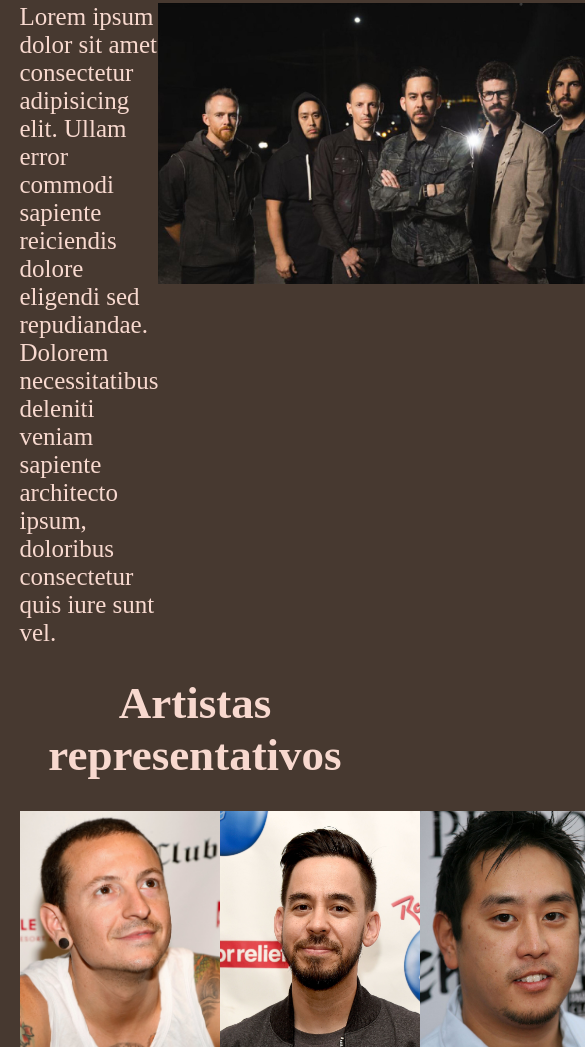
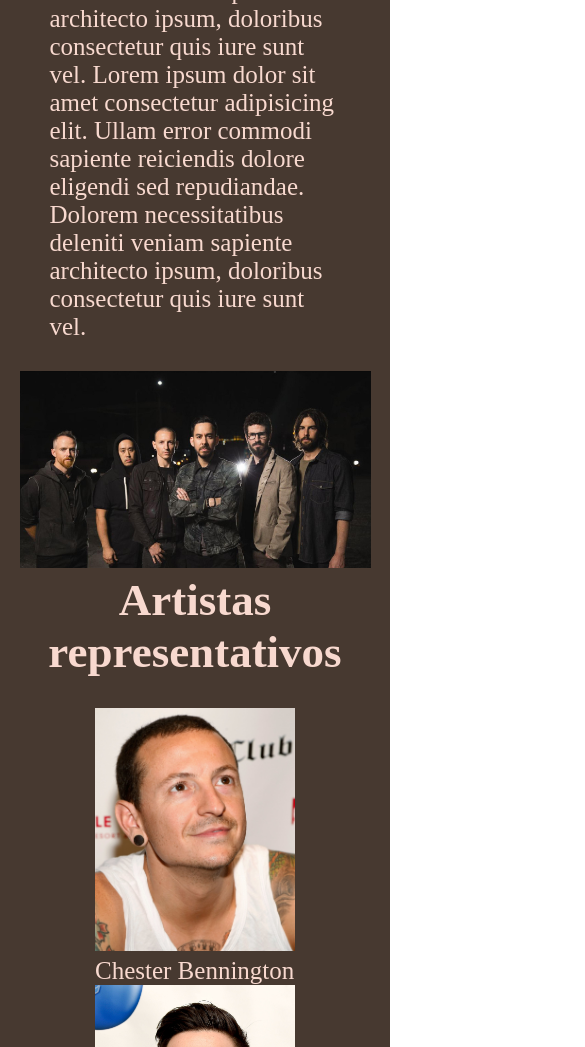
Before and after one commit to AlejaB-droid/Artistas, a plain HTML site: page linkin-park.html in a window 390 px wide. Shown: the part 953-2000 px from the top of the page, 585 px wide, since content can reach past the window. Drawn offline with Linux system fonts and the light colour scheme.

Commit message:
Fixin linkin park V2

```diff
--- a/assets/css/style.css
+++ b/assets/css/style.css
@@ -175,20 +175,24 @@ footer {
 	position: fixed;
 	bottom: 0;
 	left: 0;
+	right: 0;
 	width: 100%;
 }
 
 /* Estilos Linkin  Park */
 
-body {
+.main-linkinPark {
 	background-color: #473930;
+	margin-bottom: 55px;
 }
 
 .cover-container {
 	background-image: url(../img/cover_lk.jpg);
 	background-size: cover;
 	background-repeat: no-repeat;
-	height: 100vh;
+	background-position: center;
+	height: 650px;
+	width: 100%;
 	position: relative;
 }
 .cover-container h1 {
@@ -216,13 +220,25 @@ body {
 	font-size: 45px;
 	font-weight: bold;
 	text-align: center;
-	margin: 30px 0;
+	margin-bottom: 30px;
 }
 
 .main-container .container-trajectory {
 	display: grid;
 	grid-template-columns: repeat(2, 1fr);
 	font-size: 25px;
+}
+.main-container .container-trajectory p {
+
+	justify-self: center;
+	align-self: center;
+	padding: 30px;
+}
+.main-container .container-trajectory figure {
+	width: 100%;
+}
+.main-container .container-trajectory figure img{
+	width: 100%;
 }
 
 .main-container .container-artists {
@@ -234,8 +250,21 @@ body {
 
 .photo-artist {
 	width: 200px;
+	justify-self: center;
+	align-self: center;
 }
 
 .photo-artist img {
 	width: 100%;
 }
+
+/* Responsive Linkin Park */
+@media (max-width: 768px) {
+	.main-container .container-trajectory {
+		grid-template-columns: 1fr;
+	}
+
+	.main-container .container-artists {
+		grid-template-columns: 1fr;
+	}
+}
--- a/linkin-park.html
+++ b/linkin-park.html
@@ -9,21 +9,26 @@
 	</head>
 	<body>
 		<div class="cover-container">
-			<a href="./index.html">Inicio</a>
+			<div><a href="./index.html">Inicio</a></div>
 			<div class="layer">
 				<h1>LINKIN PARK</h1>
 			</div>
 		</div>
 
+		<div class="main-linkinPark">
 			<div class="main-container">
 				<div>
 					<h2>Trayectoria</h2>
 					<div class="container-trajectory">
 						<p>
-						Lorem ipsum dolor sit amet consectetur adipisicing elit. Ullam error
-						commodi sapiente reiciendis dolore eligendi sed repudiandae. Dolorem
-						necessitatibus deleniti veniam sapiente architecto ipsum, doloribus
-						consectetur quis iure sunt vel.
+							Lorem ipsum dolor sit amet consectetur adipisicing elit. Ullam
+							error commodi sapiente reiciendis dolore eligendi sed repudiandae.
+							Dolorem necessitatibus deleniti veniam sapiente architecto ipsum,
+							doloribus consectetur quis iure sunt vel. Lorem ipsum dolor sit
+							amet consectetur adipisicing elit. Ullam error commodi sapiente
+							reiciendis dolore eligendi sed repudiandae. Dolorem necessitatibus
+							deleniti veniam sapiente architecto ipsum, doloribus consectetur
+							quis iure sunt vel.
 						</p>
 						<figure>
 							<img
@@ -65,6 +70,7 @@
 					</div>
 				</div>
 			</div>
+		</div>
 
 		<footer>&copy; ACC DevSoft - 2021</footer>
 	</body>
```
Lines whose indentation alone changed are shown as unchanged.
